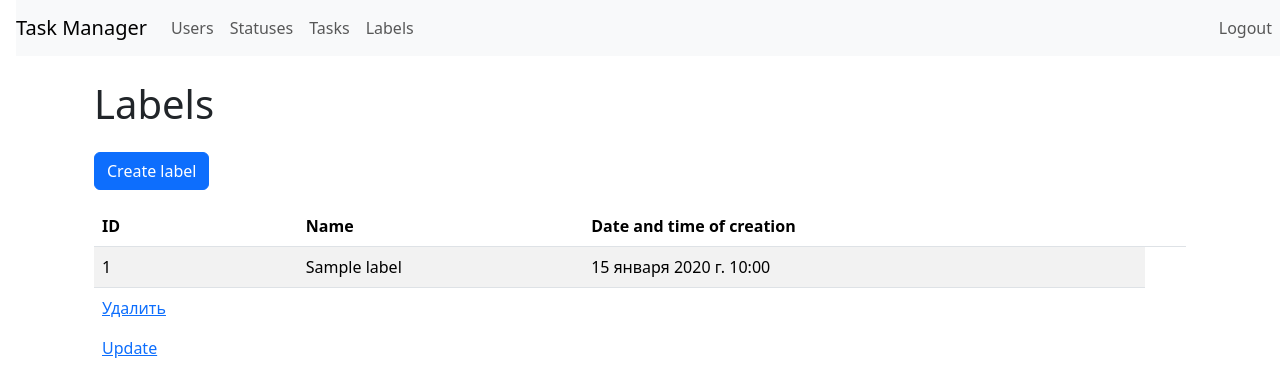
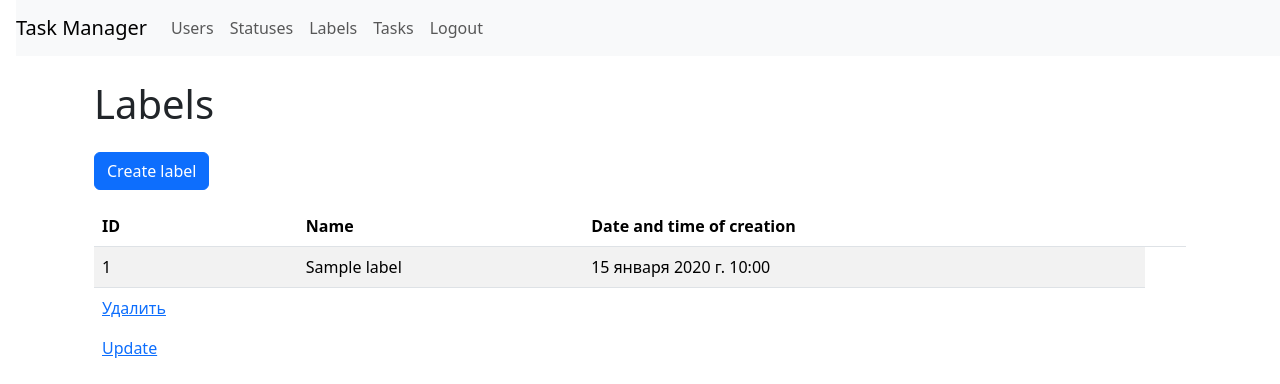
Before and after one commit to himetik/python-project-52, a Django app: page /labels/ in a window 1280 px wide. Shown: the top 384 px of the page. Run offline with Django 5.2, Linux system fonts and the light colour scheme; a user stored in the database is signed in; tables that the repository leaves empty hold one stand-in row (values such as "Sample post"); some libraries are stand-ins or nearby versions.

Commit message:
Update nav bar

```diff
--- a/task_manager/templates/base.html
+++ b/task_manager/templates/base.html
@@ -18,7 +18,7 @@
             <span class="navbar-toggler-icon"></span>
         </button>
         <div class="collapse navbar-collapse" id="navbarToggleExternalContent">
-            <ul class="navbar-nav me-auto">
+            <ul class="navbar-nav mr-auto">
               <li class="nav-item">
                 <a class="nav-link" href="{% url 'users' %}">{% trans 'Users' %}</a>
               </li>
@@ -27,18 +27,18 @@
                   <a class="nav-link" href="{% url 'statuses' %}">{% trans 'Statuses' %}</a>
                 </li>
                 <li class="nav-item">
+                  <a class="nav-link" href="{% url 'labels' %}">{% trans 'Labels' %}</a>
+                </li>
+                <li class="nav-item">
                   <a class="nav-link" href="{% url 'tasks' %}">{% trans 'Tasks' %}</a>
-                </li>
-                <li>
-                    <a class="nav-link" href="{% url 'labels' %}">{% trans 'Labels' %}</a>
                 </li>
                 {% endif %}
             </ul>
-            </ul>
             <ul class="navbar-nav">
                 {% if user.is_authenticated %}
-                <form action="{% url 'logout' %}" method="post" class="d-inline">
+                <form action="{% url 'logout' %}" method="post">
                         {% csrf_token %}
+                  <input type="hidden" name="" value="">
                   <input class="btn nav-link" type="submit" value="{% trans 'Logout' %}">
                 </form>
                 {% else %}
```
Lines whose indentation alone changed are shown as unchanged.
